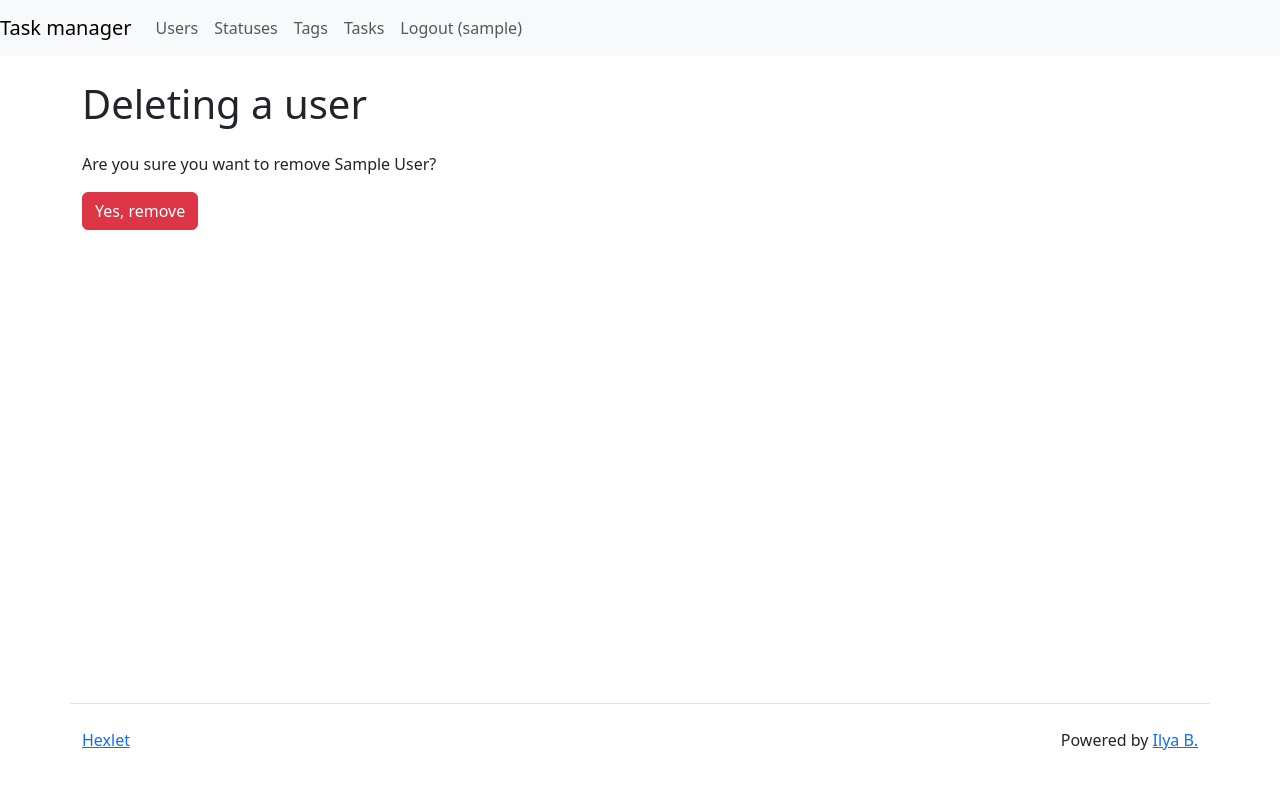
After one commit to IlyaBag/task-manager, a Django app: page /users/1/delete/ in a window 1280 px wide. The commit adds this page. Run offline with Django 4.2, Linux system fonts and the light colour scheme; the visitor is signed in with stand-in values (Sample User, id 1); data comes from the database, SQL or seed files in the repository; some libraries are stand-ins or nearby versions.

Commit message:
Add CRUD for User model

```diff
--- a/task_manager/templates/base.html
+++ b/task_manager/templates/base.html
@@ -1,5 +1,6 @@
 {% load django_bootstrap5 %}
 {% load i18n %}
+
 <!DOCTYPE html>
 <html lang="ru-ru">
 <head>
@@ -22,18 +23,36 @@
         <li class="nav-item">
           <a class="nav-link" href="/users/">{% translate "Users" %}</a>
         </li>
+      </ul>
 
+      {% if user.is_authenticated %}
+      <ul class="navbar-nav">
+        <li class="nav-item">
+          <a class="nav-link" href="#">{% translate "Statuses" %}</a>
+        </li>
+        <li class="nav-item">
+          <a class="nav-link" href="#">{% translate "Tags" %}</a>
+        </li>
+        <li class="nav-item">
+          <a class="nav-link" href="#">{% translate "Tasks" %}</a>
+        </li>
       </ul>
       <ul class="navbar-nav">
-
-          <li class="nav-item">
-            <a class="nav-link" href="/login/">{% translate "Login" %}</a>
-          </li>
-          <li class="nav-item">
-            <a class="nav-link" href="/users/create/">{% translate "Registration" %}</a>
-          </li>
-
+        <form action="/logout/" method="post">
+          {% csrf_token %}
+          <input class="btn nav-link" type="submit" value="{% trans 'Logout' %} ({{ user.username }})">
+        </form>
       </ul>
+      {% else %}
+      <ul class="navbar-nav">
+        <li class="nav-item">
+          <a class="nav-link" href="{% url 'user_login' %}">{% translate "Login" %}</a>
+        </li>
+        <li class="nav-item">
+          <a class="nav-link" href="{% url 'user_create' %}">{% translate "Registration" %}</a>
+        </li>
+      </ul>
+      {% endif %}
     </div>
   </nav>
 
@@ -41,7 +60,14 @@
 
   <footer>
     <div class="container my-5 pt-4 border-top">
-      <a target="_blank" href="https://ru.hexlet.io">{% translate "Hexlet" %}</a>
+      <div class="row justify-content-between">
+        <div class="col-auto me-auto">
+          <a target="_blank" href="https://ru.hexlet.io">{% translate "Hexlet" %}</a>
+        </div>
+        <div class="col-auto">
+          Powered by <a target="_blank" href="https://ru.hexlet.io/u/ilya_bug">Ilya B.</a>
+        </div>
+      </div>
     </div>
   </footer>
 </body>
--- /dev/null
+++ b/task_manager/templates/users/user-delete.html
@@ -0,0 +1,13 @@
+{% extends "base.html" %}
+{% load i18n %}
+
+{% block content %}
+<div class="container wrapper flex-grow-1">
+  <h1 class="my-4">{% trans "Deleting a user" %}</h1>
+  <p>{% trans "Are you sure you want to remove" %} {{ user.first_name }} {{ user.last_name }}?</p>
+  <form method="post">
+    {% csrf_token %}
+    <input class="btn btn-danger" type="submit" value="{% trans 'Yes, remove' %}">
+  </form>
+</div>
+{% endblock %}
--- a/task_manager/urls.py
+++ b/task_manager/urls.py
@@ -15,13 +15,17 @@ Including another URLconf
     2. Add a URL to urlpatterns:  path('blog/', include('blog.urls'))
 """
 from django.contrib import admin
+from django.contrib.auth.views import LoginView, LogoutView
 from django.urls import path, include
 
-from task_manager import views
+from .views import index
 
 
 urlpatterns = [
-    path('', views.index),
+    path('', index, name='index_page'),
     path('users/', include('task_manager.users.urls')),
     path('admin/', admin.site.urls),
+    path('login/', LoginView.as_view(), name='user_login'),
+    path('logout/', LogoutView.as_view(), name='user_logout'),
+    # path('login/', LoginView.as_view(template_name='login.html'), name='user_login'),
 ]
--- /dev/null
+++ b/task_manager/users/mixins.py
@@ -0,0 +1,15 @@
+from django.contrib import messages
+from django.contrib.auth.mixins import LoginRequiredMixin
+from django.utils.translation import gettext_lazy as _
+
+
+class CustomLoginRequiredMixin(LoginRequiredMixin):
+    """Shows a flash message if the user is not logged in."""
+
+    error_message = _('You are not authorized! Please log in.')
+
+    def dispatch(self, request, *args, **kwargs):
+        if not request.user.is_authenticated:
+            messages.error(request, self.error_message)
+            return self.handle_no_permission()
+        return super().dispatch(request, *args, **kwargs)
--- a/task_manager/users/urls.py
+++ b/task_manager/users/urls.py
@@ -1,9 +1,11 @@
 from django.urls import path
 
-from .views import UsersView, UserCreateView
+from .views import UsersView, UserCreateView, UserUpdateView, UserDeleteView
 
 
 urlpatterns = [
     path('', UsersView.as_view(), name='users'),
     path('create/', UserCreateView.as_view(), name='user_create'),
+    path('<int:pk>/update/', UserUpdateView.as_view(), name='user_update'),
+    path('<int:pk>/delete/', UserDeleteView.as_view(), name='user_delete'),
 ]
--- a/task_manager/users/views.py
+++ b/task_manager/users/views.py
@@ -1,18 +1,21 @@
 from typing import Any
 
-# from django.shortcuts import render
-# from django.views import View
-# from django.http import HttpRequest, HttpResponse
-# from django.contrib.auth.forms import UserCreationForm
+from django.contrib import messages
 from django.contrib.auth.models import User
+from django.shortcuts import redirect, render
 from django.urls import reverse_lazy
+from django.utils.translation import gettext_lazy as _
+from django.views import View
 from django.views.generic import CreateView
 from django.views.generic.base import TemplateView
 
-from .forms import UserCreateForm
+from task_manager.users.forms import UserCreateForm, UserUpdateForm
+from task_manager.users.mixins import CustomLoginRequiredMixin
 
 
 class UsersView(TemplateView):
+    """Provide a list of all registered users."""
+
     template_name = 'users/users-list.html'
 
     def get_context_data(self, **kwargs: Any) -> dict[str, Any]:
@@ -22,15 +25,61 @@ class UsersView(TemplateView):
 
 
 class UserCreateView(CreateView):
+    """Register a new user."""
     template_name = 'users/user-create.html'
     form_class = UserCreateForm
-    success_url = reverse_lazy('users')  # 'login'
+    success_url = reverse_lazy('user_login')
 
 
-# class UserFormCreateView(View):
+class UserUpdateView(CustomLoginRequiredMixin, View):
+    """Update an info in user`s profile."""
 
-#     def get(self, request: HttpRequest, *args: Any, **kwargs: Any) -> HttpResponse:
-#         form = UserForm()
-#         return render(request, 'user-create.html', {'form': form})
-#     # def get(self, request: HttpRequest, *args: Any, **kwargs: Any) -> HttpResponse:
-#     #     return super().get(request, *args, **kwargs)
+    def get(self, request, *args, **kwargs):
+        user_id = kwargs.get('pk')
+
+        if user_id == request.user.id:
+            user = User.objects.get(id=user_id)
+            form = UserUpdateForm(instance=user)
+            return render(request, 'users/user-update.html', {'form': form})
+
+        messages.add_message(
+            request,
+            messages.ERROR,
+            _('You do not have permission to change another user.')
+        )
+        return redirect('users')
+
+    def post(self, request, *args, **kwargs):
+        user_id = kwargs.get('pk')
+        user = User.objects.get(id=user_id)
+        form = UserUpdateForm(request.POST, instance=user)
+        if form.is_valid():
+            form.save()
+            messages.success(request, _('User successfully updated'))
+            return redirect('users')
+        return render(request, 'users/user-update.html', {'form': form})
+
+
+class UserDeleteView(CustomLoginRequiredMixin, View):
+    """Delete an existing user."""
+
+    def get(self, request, *args, **kwargs):
+        user_id = kwargs.get('pk')
+        if user_id == request.user.id:
+            user = User.objects.get(id=user_id)
+            return render(request, 'users/user-delete.html', {'user': user})
+        messages.add_message(
+            request,
+            messages.ERROR,
+            _('You do not have permission to change another user.')
+        )
+        return redirect('users')
+
+    def post(self, request, *args, **kwargs):
+        user_id = kwargs.get('pk')
+        if user_id == request.user.id:
+            user = User.objects.get(id=user_id)
+            if user:
+                user.delete()
+                messages.success(request, _('User successfully deleted'))
+        return redirect('users')
--- a/task_manager/views.py
+++ b/task_manager/views.py
@@ -2,4 +2,5 @@ from django.shortcuts import render
 
 
 def index(request):
+    """Render the index page."""
     return render(request, 'index.html')
```
Also changed, not shown: task_manager/settings.py (+10 -0 lines), task_manager/templates/registration/login.html (added, +24 -0 lines), task_manager/templates/users/user-update.html (added, +14 -0 lines), task_manager/templates/users/users-list.html (+13 -3 lines), task_manager/users/forms.py (+11 -0 lines), task_manager/locale/ru_RU/LC_MESSAGES/django.po, 2 other files.
